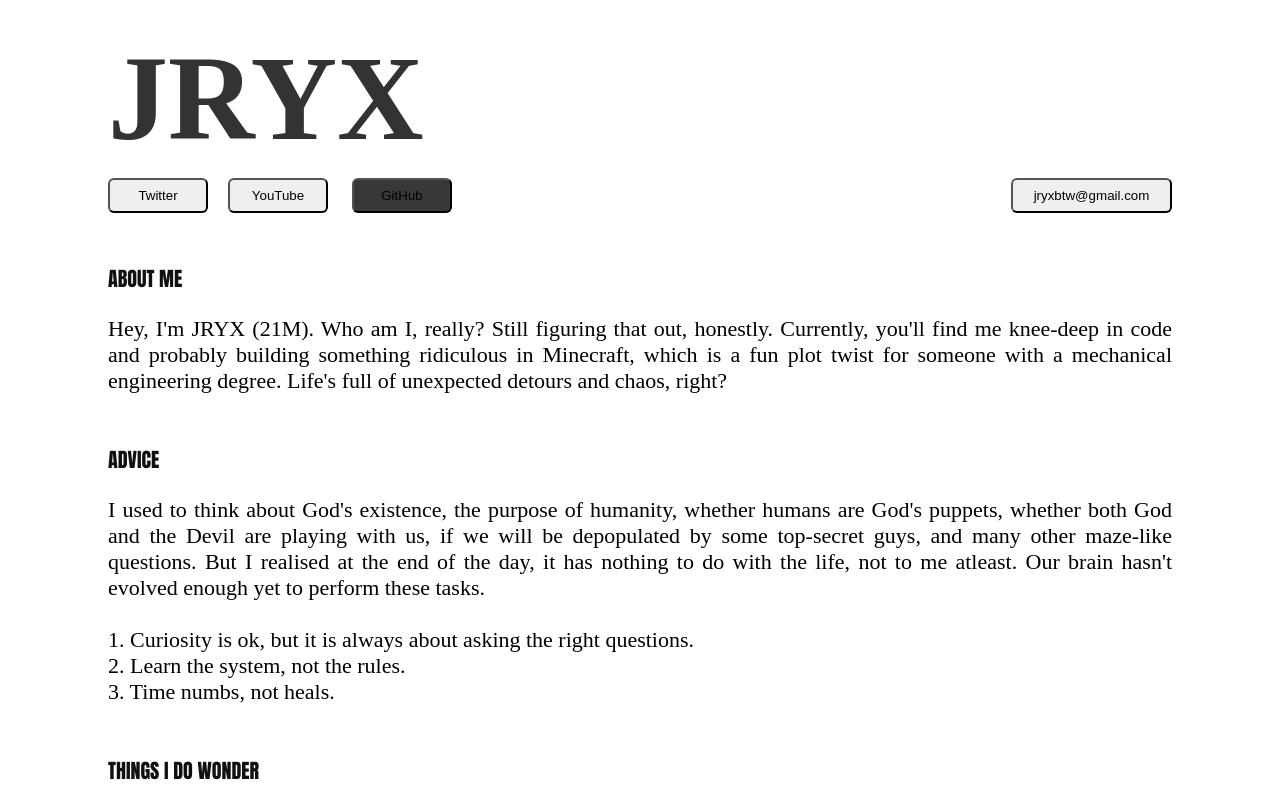
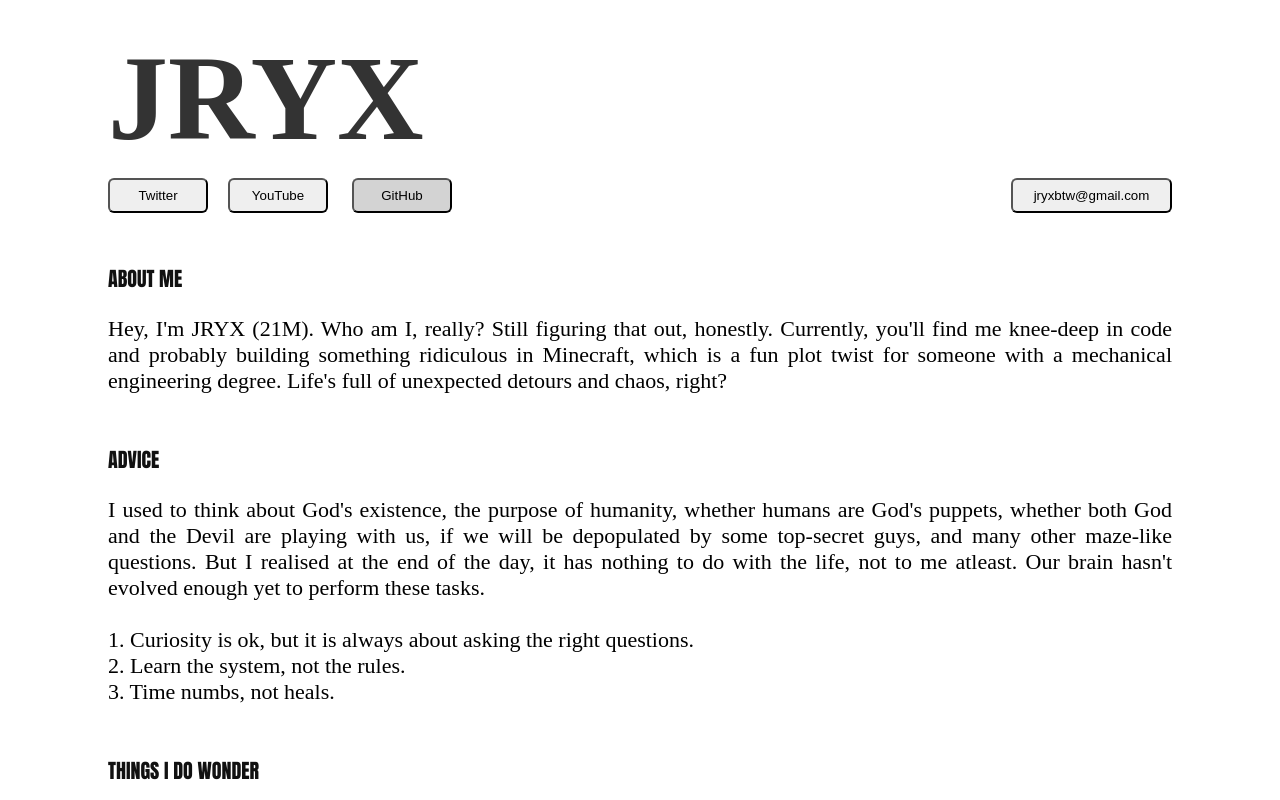
Before and after one commit to jryxbtw/website, a plain HTML site: page index.html in a window 1280 px wide. In both pictures the pointer is over the button "GitHub". Shown: the top 800 px of the page. Drawn offline with Linux system fonts and the light colour scheme; a web font is replaced by a local one.

Commit message:
Update index.html

```diff
--- a/index.html
+++ b/index.html
@@ -37,7 +37,7 @@
       }
       .buttonttv:hover{
         cursor: pointer;
-        background-color: #383838;
+        background-color: #D3D3D3;
       }
       .buttonmid{
         border-radius: 6px;
```
